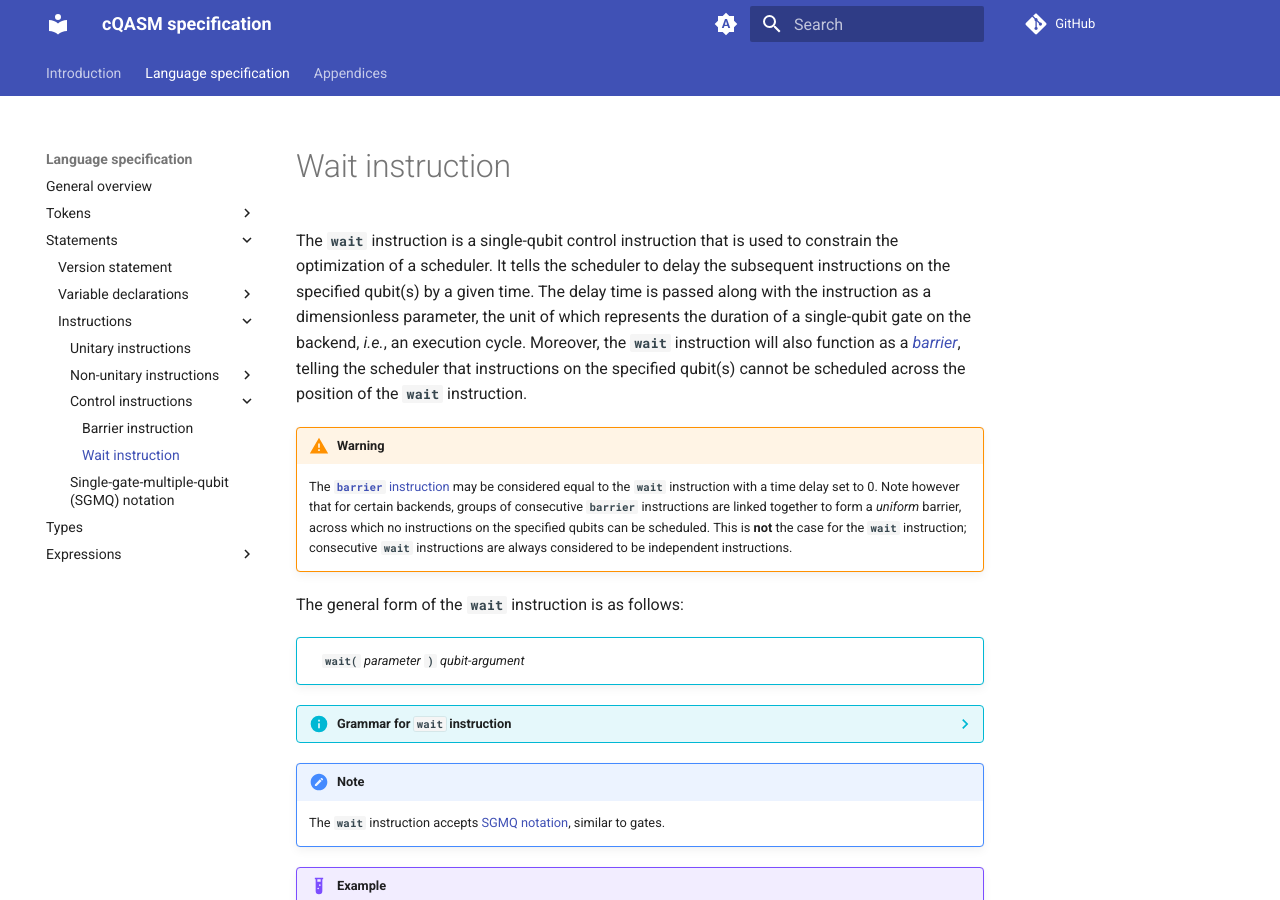
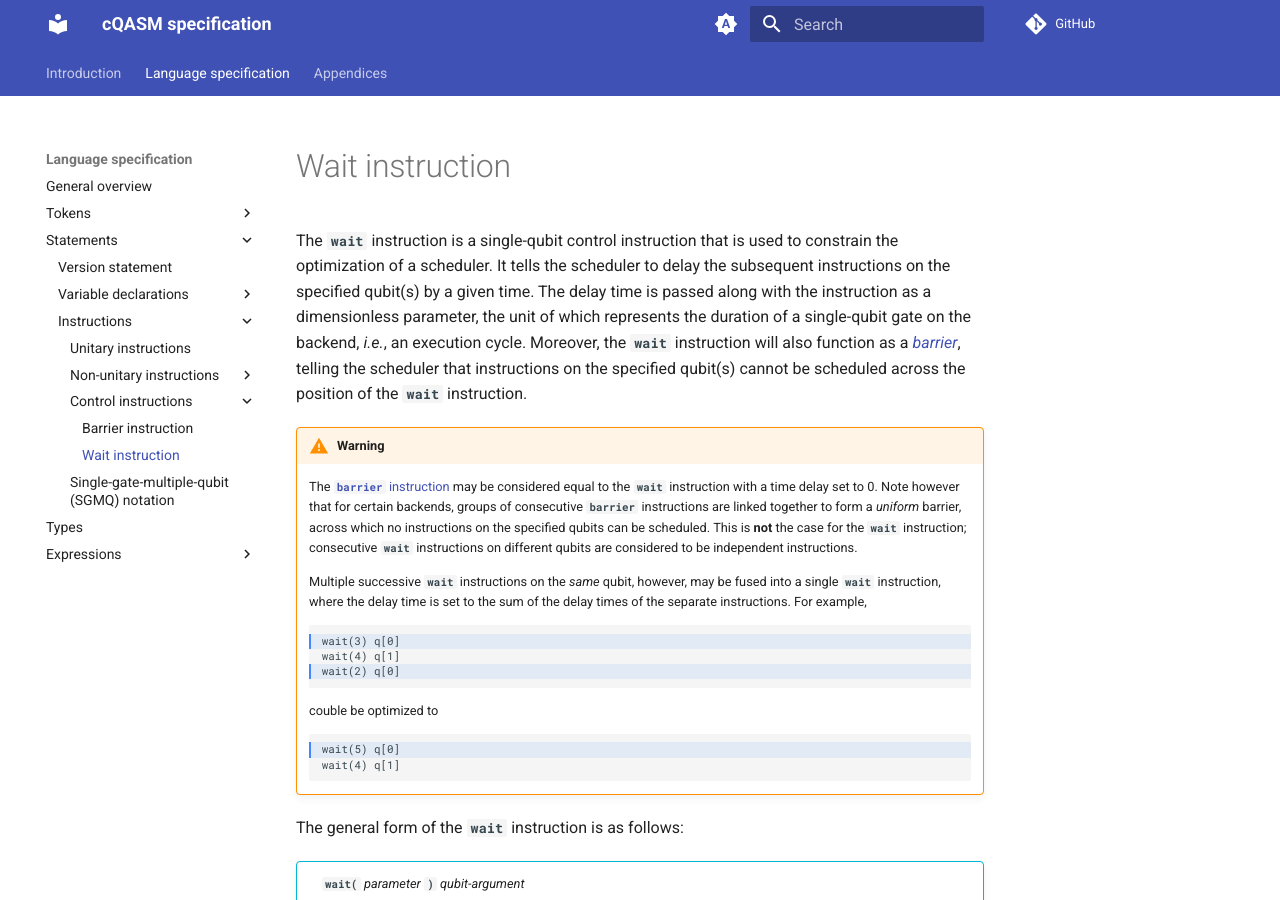
Before and after one commit to QuTech-Delft/cQASM-spec, an MkDocs documentation site: the page built from docs/language_specification/statements/instructions/control_instructions/wait_instruction.md, in a window 1280 px wide and 900 px high. Built offline with MkDocs 1.6.1 and Material for MkDocs 9.7.7, drawn with Linux system fonts in a browser that asks for light colours; comment, search, counter and statistics services are not loaded; the version menu is left out.

Commit message:
Resolve review comments.

````diff
--- a/docs/language_specification/statements/instructions/control_instructions/wait_instruction.md
+++ b/docs/language_specification/statements/instructions/control_instructions/wait_instruction.md
@@ -14,8 +14,25 @@ telling the scheduler that instructions on the specified qubit(s) cannot be sche
     time delay set to 0.
     Note however that for certain backends, groups of consecutive **`barrier`** instructions are linked together to
     form a _uniform_ barrier, across which no instructions on the specified qubits can be scheduled.
-    This is **not** the case for the **`wait`** instruction; consecutive **`wait`** instructions are always considered
-    to be independent instructions.
+    This is **not** the case for the **`wait`** instruction; consecutive **`wait`** instructions on different qubits
+    are considered to be independent instructions.
+
+    Multiple successive **`wait`** instructions on the _same_ qubit,
+    however, may be fused into a single **`wait`** instruction,
+    where the delay time is set to the sum of the delay times of the separate instructions.
+    For example,
+    ```hl_lines="1 3"
+    wait(3) q[0]
+    wait(4) q[1]
+    wait(2) q[0]
+    ```
+
+    couble be optimized to
+
+    ```hl_lines="1"
+    wait(5) q[0]
+    wait(4) q[1]
+    ```
 
 The general form of the **`wait`** instruction is as follows:
 
````
